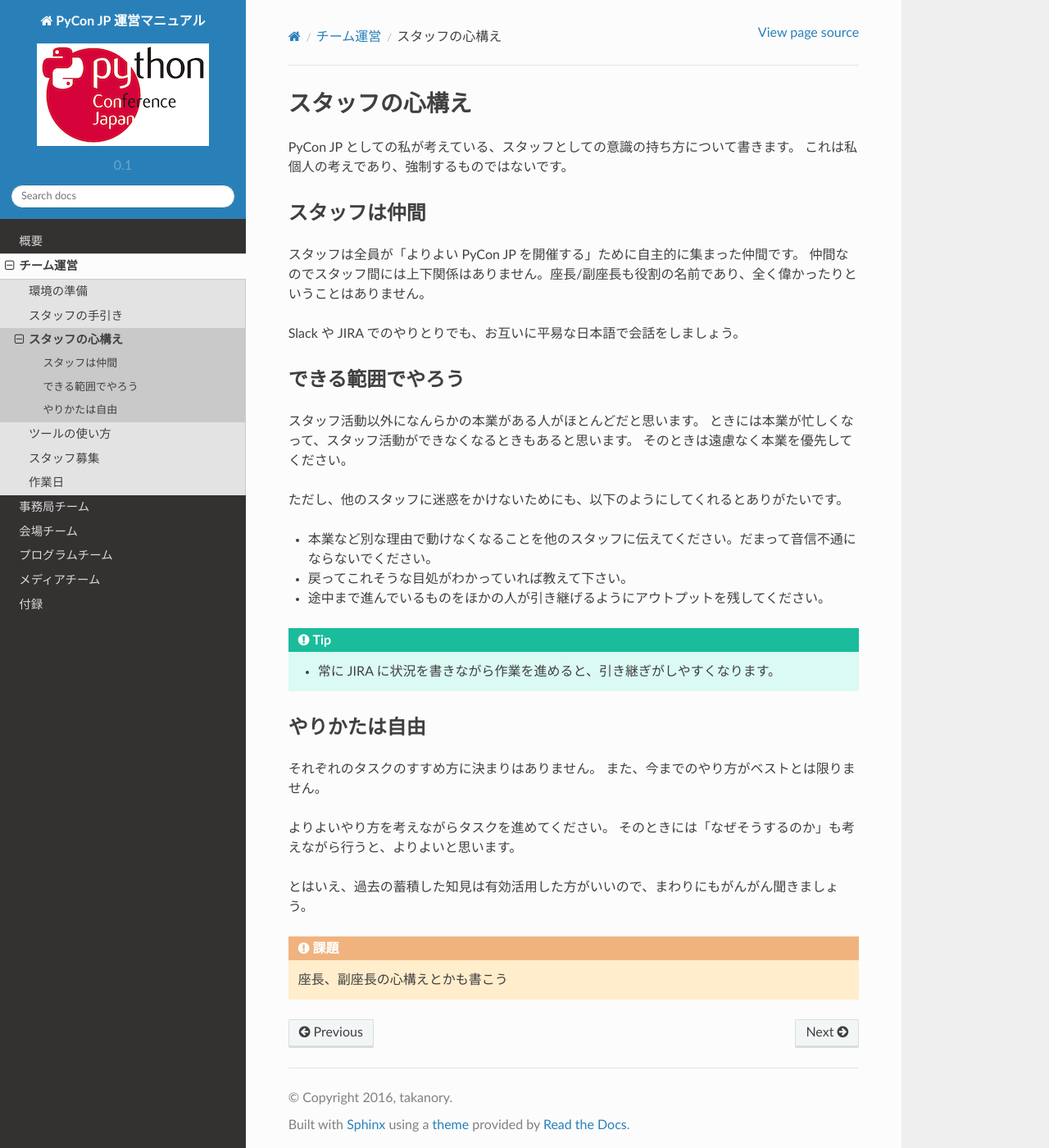
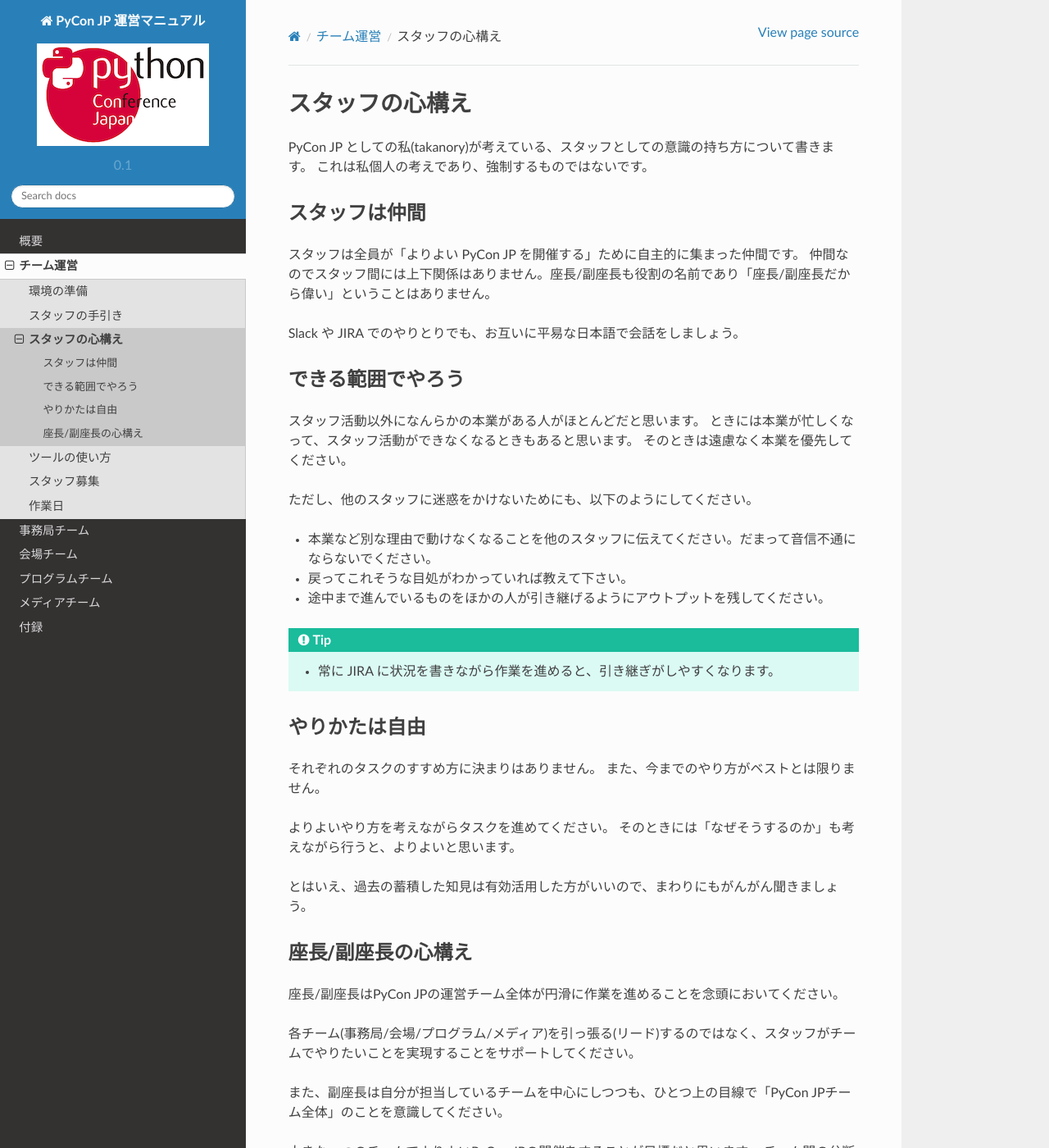
Before and after one commit to pyconjp/manual, a Sphinx documentation site: the page built from source/team/attitude.rst, in a window 1280 px wide and 1400 px high. Shown: the whole window at 82% size. Built offline with Sphinx 7.4.7 and the Read the Docs theme 2.0.0, drawn with Linux system fonts in a browser that asks for light colours; some of the changed text lies outside the part shown.

Commit message:
ISSHA-188 add attitude for chair/co-chair

```diff
--- a/source/team/attitude.rst
+++ b/source/team/attitude.rst
@@ -3,13 +3,13 @@
 ==================
  スタッフの心構え
 ==================
-PyCon JP としての私が考えている、スタッフとしての意識の持ち方について書きます。
+PyCon JP としての私(takanory)が考えている、スタッフとしての意識の持ち方について書きます。
 これは私個人の考えであり、強制するものではないです。
 
 スタッフは仲間
 ==============
 スタッフは全員が「よりよい PyCon JP を開催する」ために自主的に集まった仲間です。
-仲間なのでスタッフ間には上下関係はありません。座長/副座長も役割の名前であり、全く偉かったりということはありません。
+仲間なのでスタッフ間には上下関係はありません。座長/副座長も役割の名前であり「座長/副座長だから偉い」ということはありません。
 
 Slack や JIRA でのやりとりでも、お互いに平易な日本語で会話をしましょう。
 
@@ -19,7 +19,7 @@ Slack や JIRA でのやりとりでも、お互いに平易な日本語で会
 ときには本業が忙しくなって、スタッフ活動ができなくなるときもあると思います。
 そのときは遠慮なく本業を優先してください。
 
-ただし、他のスタッフに迷惑をかけないためにも、以下のようにしてくれるとありがたいです。
+ただし、他のスタッフに迷惑をかけないためにも、以下のようにしてください。
 
 - 本業など別な理由で動けなくなることを他のスタッフに伝えてください。だまって音信不通にならないでください。
 - 戻ってこれそうな目処がわかっていれば教えて下さい。
@@ -39,4 +39,13 @@ Slack や JIRA でのやりとりでも、お互いに平易な日本語で会
 
 とはいえ、過去の蓄積した知見は有効活用した方がいいので、まわりにもがんがん聞きましょう。
 
-.. todo:: 座長、副座長の心構えとかも書こう
+座長/副座長の心構え
+===================
+座長/副座長はPyCon JPの運営チーム全体が円滑に作業を進めることを念頭においてください。
+
+各チーム(事務局/会場/プログラム/メディア)を引っ張る(リード)するのではなく、スタッフがチームでやりたいことを実現することをサポートしてください。
+
+また、副座長は自分が担当しているチームを中心にしつつも、ひとつ上の目線で「PyCon JPチーム全体」のことを意識してください。
+
+大きな一つのチームでよりよいPyCon JPの開催をすることが目標だと思います。
+チーム間の分断があっても、一つもいいことはありません。
--- a/source/team/index.rst
+++ b/source/team/index.rst
@@ -5,6 +5,7 @@
 ここでは、チーム全体の作り方や進め方について書きます。
 
 .. toctree::
+   :maxdepth: 2
 
    environment
    guidance
```
